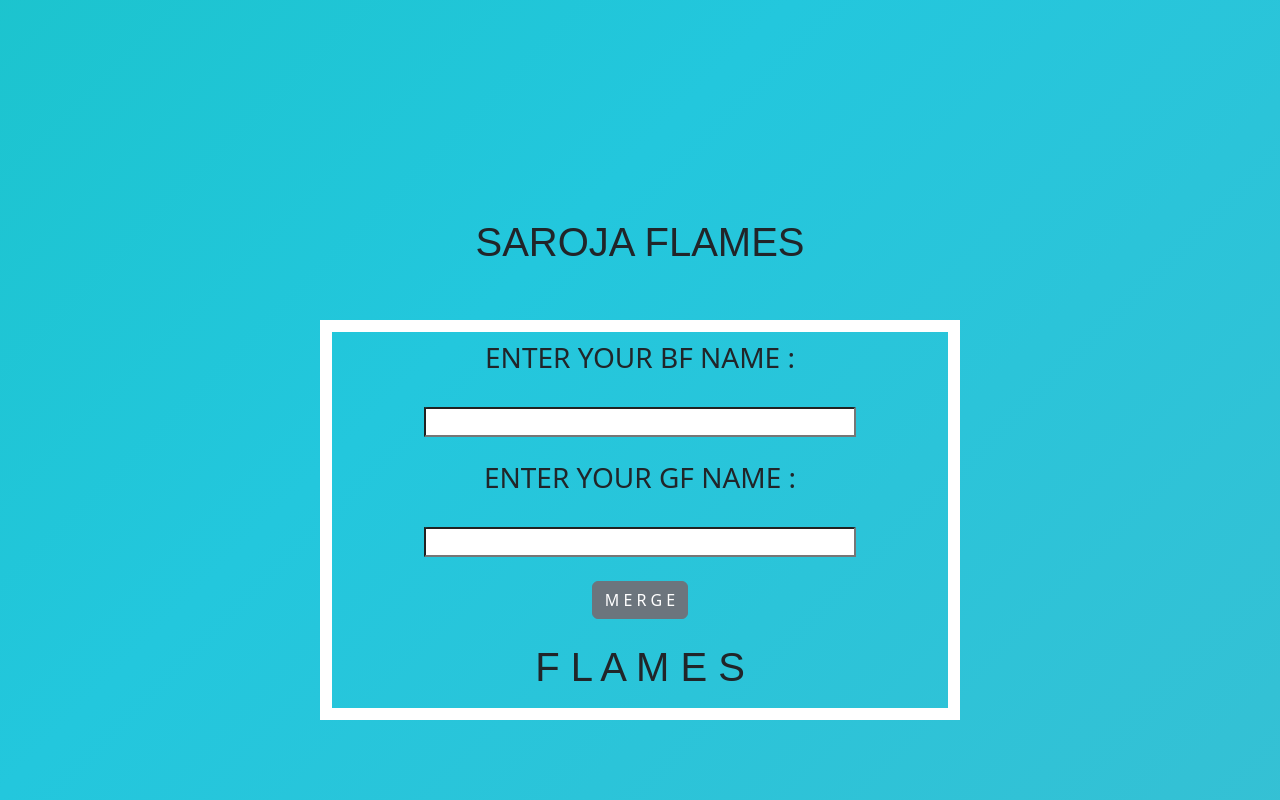
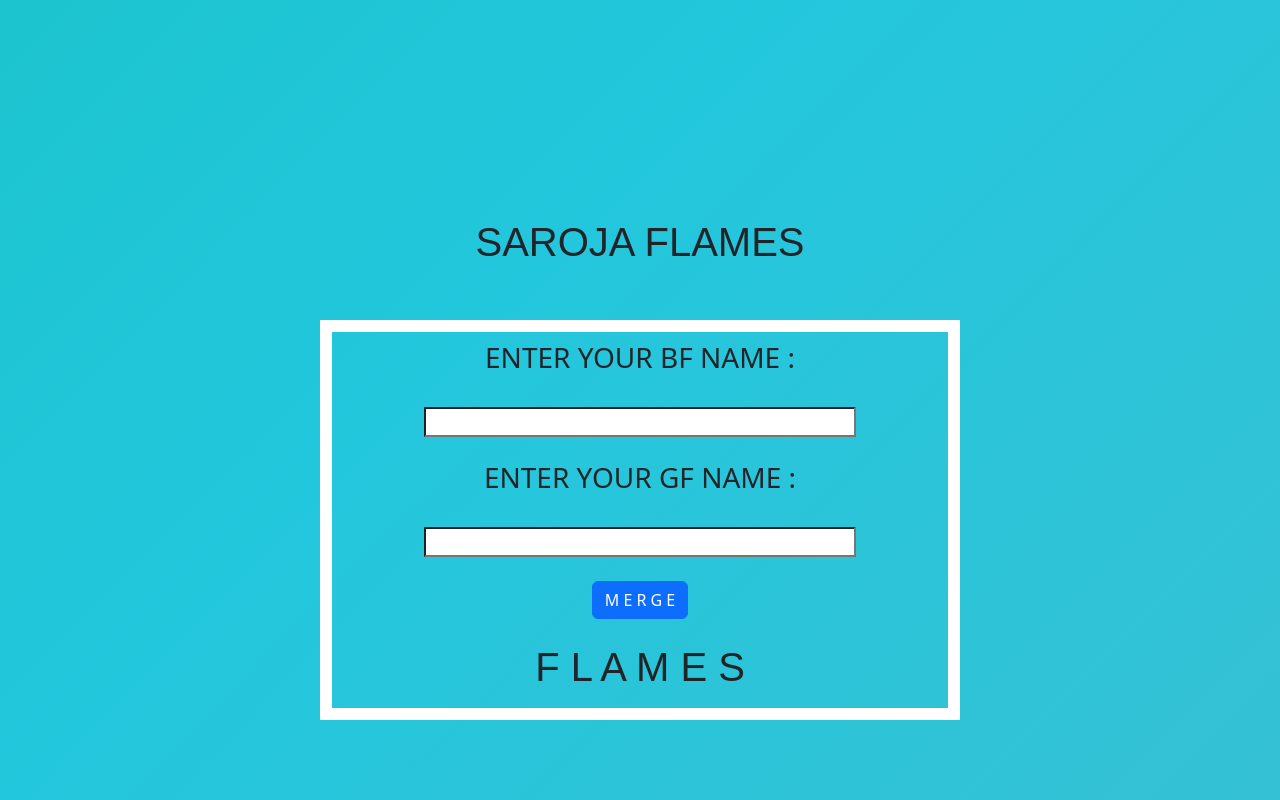
Before and after one commit to yokeraj/college-project, a plain HTML site: page index.html in a window 1280 px wide. Drawn offline with nearby package versions, Linux system fonts and the light colour scheme; a web font is replaced by a local one.

Commit message:
all changes

```diff
--- a/index.html
+++ b/index.html
@@ -24,7 +24,7 @@
              <h3 class="mt-4">ENTER  YOUR  GF  NAME :</h3>
              <input class="mt-4" type="text">
              <div>
-                <button type="button" class="btn btn-secondary mt-4">M E R G E</button>
+                <button type="button" class="btn btn-primary mt-4">M E R G E</button>
              </div>
              <h1 class="mt-4">F L A M E S</h1>
         </div>
--- a/styles.css
+++ b/styles.css
@@ -63,7 +63,7 @@ h1{
 button {
     background-color: #379909; /* Green */
     border: none;
-    color: white;
+    color: rgb(240, 0, 0);
     padding: 15px 32px;
     text-align: center;
     text-decoration: none;
```
